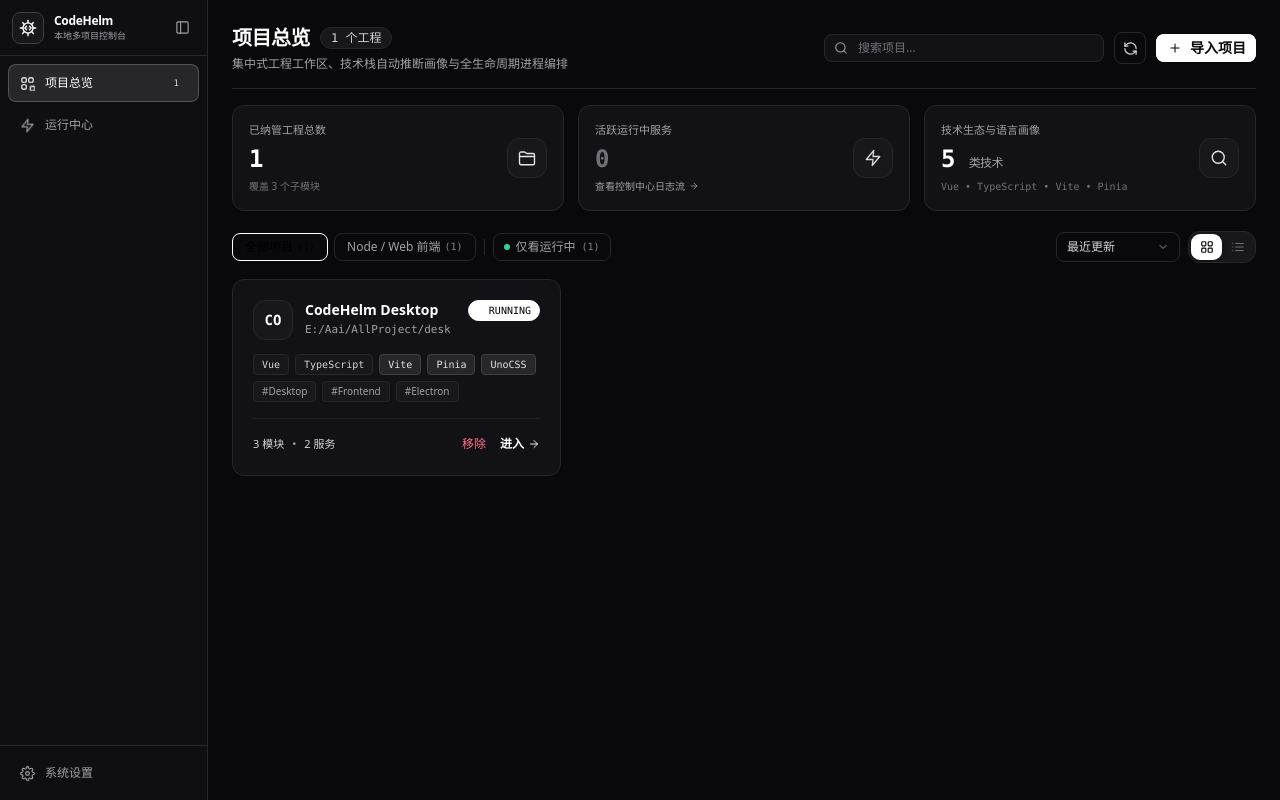
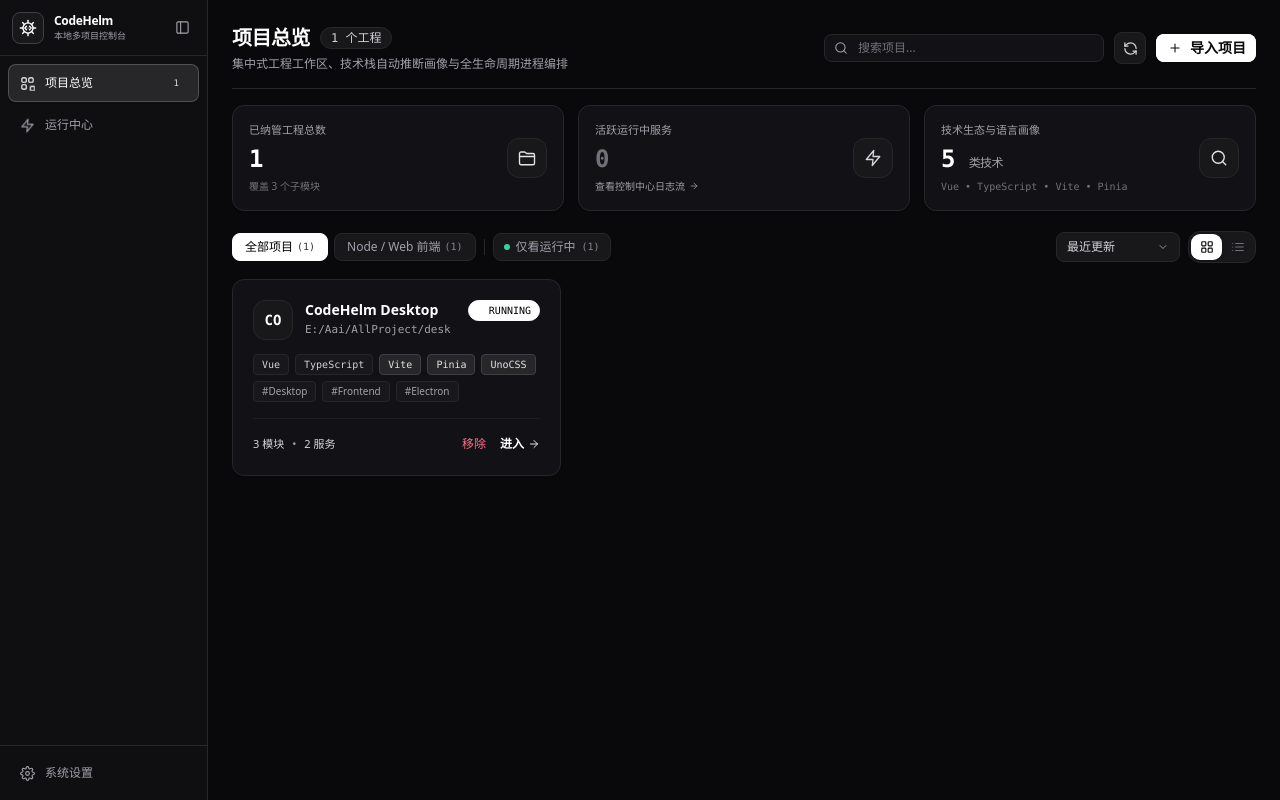
Before and after one commit to blancmx/CodeHelm, a Vue app in the folder apps/desktop/: page /#/ in a window 1280 px wide. Built offline with nearby package versions, Linux system fonts and the light colour scheme.

Commit message:
fix: resolve text contrast issue by ensuring unocss reset load order and explicit button styles

```diff
--- a/apps/desktop/src/renderer/main.ts
+++ b/apps/desktop/src/renderer/main.ts
@@ -10,9 +10,9 @@ if (!window.codehelm) {
   setupBrowserMock();
 }
 
-// UnoCSS
+// UnoCSS: Reset MUST be imported before virtual:uno.css
+import '@unocss/reset/tailwind.css';
 import 'virtual:uno.css';
-import '@unocss/reset/tailwind.css';
 
 const app = createApp(App);
 app.config.errorHandler = (err, _instance, info) => {
--- a/apps/desktop/src/renderer/views/OverviewView.vue
+++ b/apps/desktop/src/renderer/views/OverviewView.vue
@@ -171,8 +171,8 @@
             type="button"
             class="h-7 px-3 rounded-lg text-xs font-medium transition-colors duration-150 cursor-pointer flex items-center justify-center flex-shrink-0 select-none border"
             :class="activeFilter === filter.value
-              ? (themeStore.isDark ? 'bg-white text-black border-white shadow-xs' : 'bg-black text-white border-black shadow-xs')
-              : (themeStore.isDark ? 'bg-[#18181b] text-zinc-400 hover:text-white border-[#27272a] hover:border-zinc-500' : 'bg-white text-zinc-700 hover:bg-zinc-100 border-zinc-200 hover:border-zinc-300')"
+              ? (themeStore.isDark ? '!bg-white !text-black !border-white shadow-xs' : '!bg-black !text-white !border-black shadow-xs')
+              : (themeStore.isDark ? '!bg-[#18181b] !text-zinc-400 hover:!text-white border-[#27272a] hover:border-zinc-500' : '!bg-white !text-zinc-700 hover:!bg-zinc-100 border-zinc-200 hover:border-zinc-300')"
             @click="activeFilter = filter.value"
           >
             <span>{{ filter.label }}</span>
```
